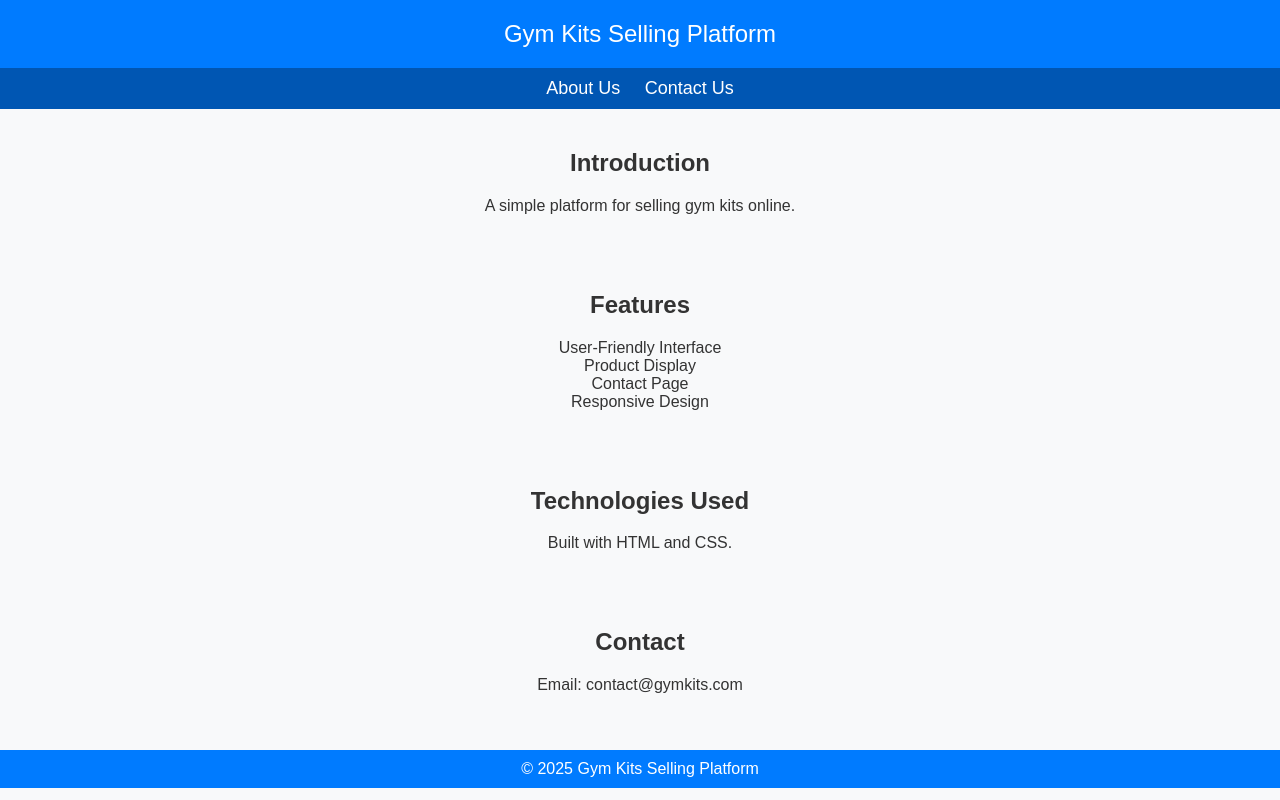
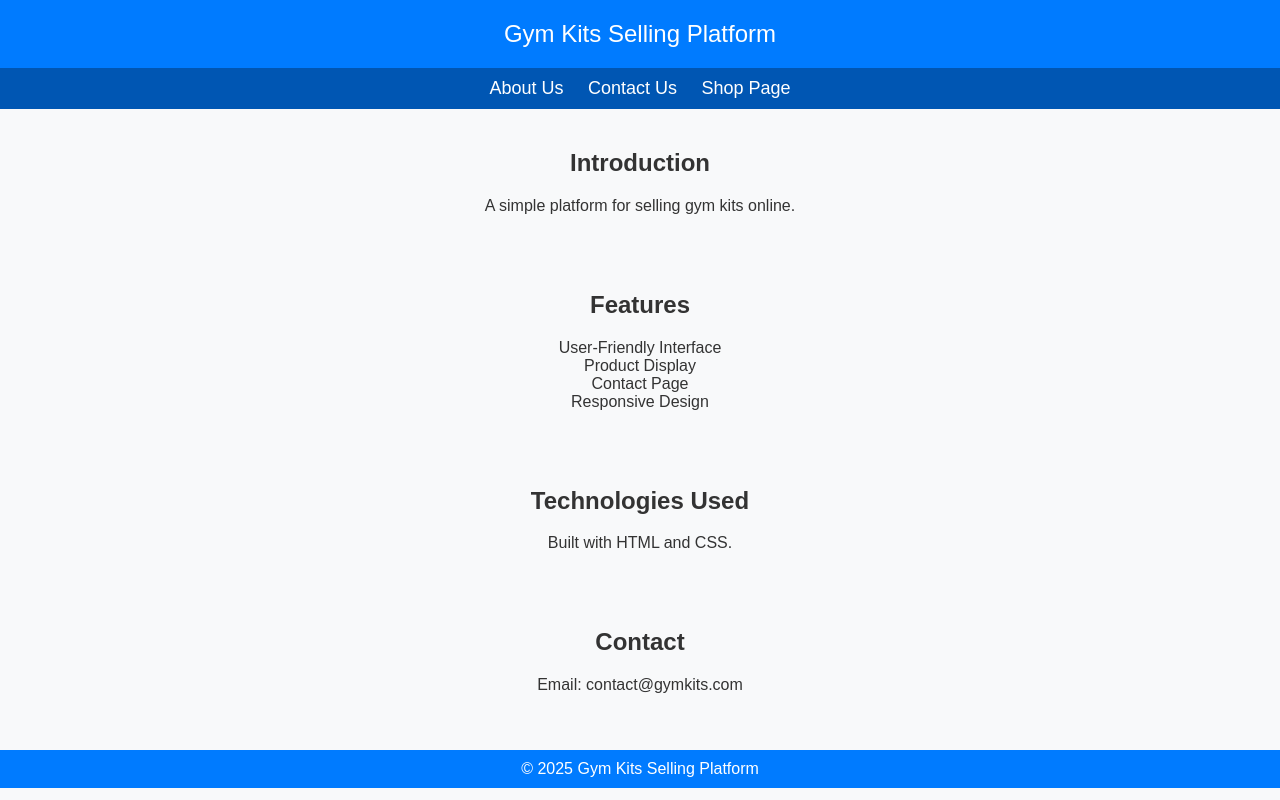
Before and after one commit to SallyKalukii/Lab6, a plain HTML site: page index.html in a window 1280 px wide. Drawn offline with Linux system fonts and the light colour scheme.

Commit message:
Update index.html

```diff
--- a/index.html
+++ b/index.html
@@ -47,7 +47,7 @@
     <nav>
         <a href="about.html">About Us</a>
         <a href="contactUs.html">Contact Us</a>
-
+        <a href="shopPage.html">Shop Page</a>
     </nav>
     <section id="introduction">
         <h2>Introduction</h2>
```
